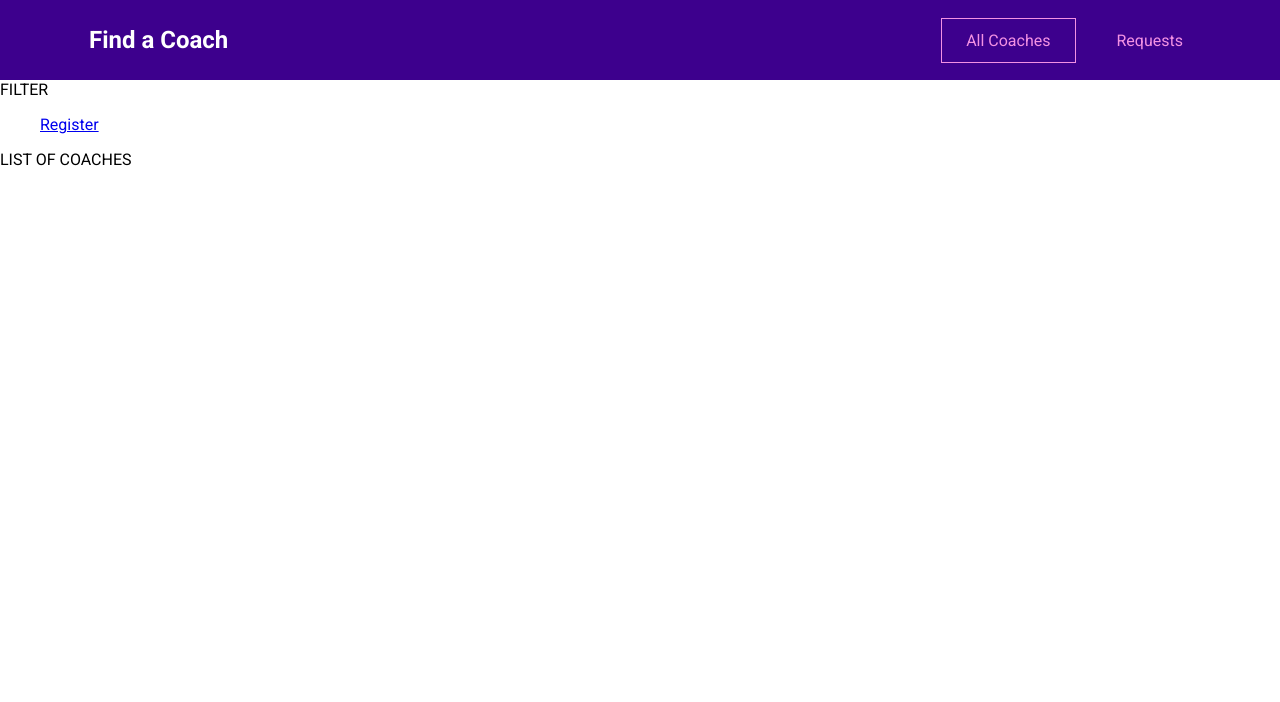
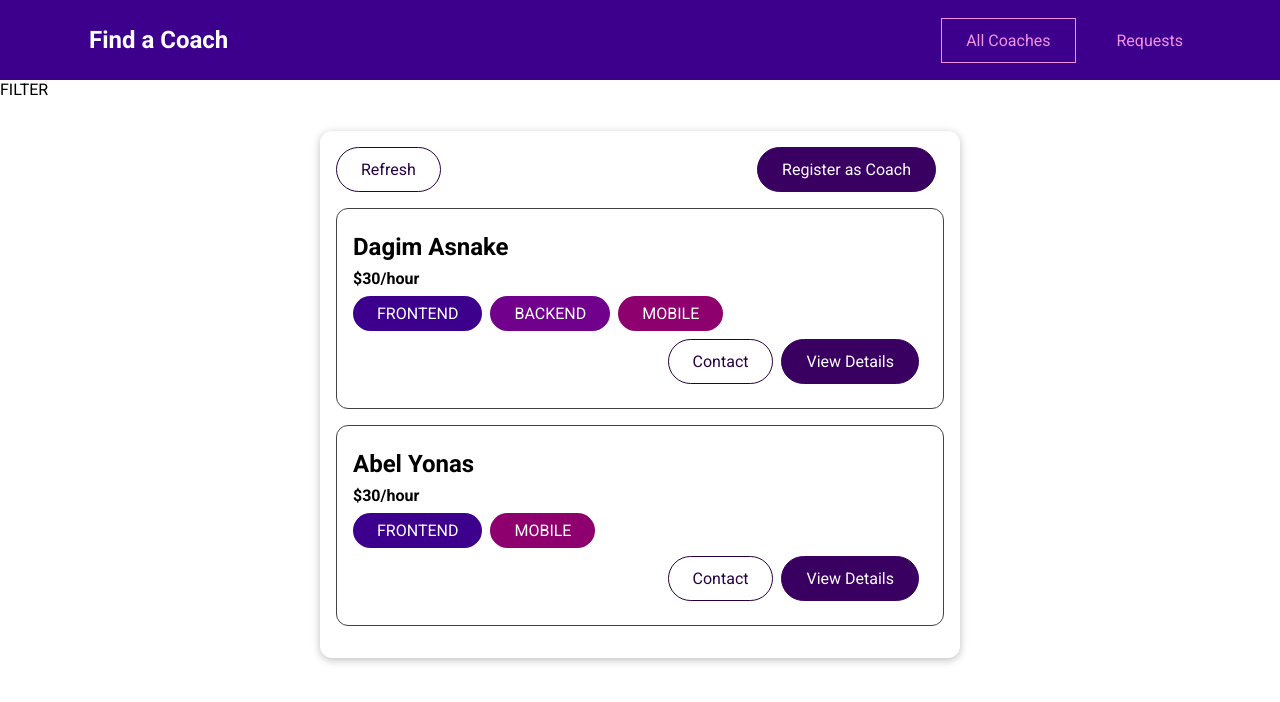
Before and after one commit to DagimAsnake/vueCli-coachApp, a Vue app: page /coaches in a window 1280 px wide. Shown: the top 702 px of the page. Built offline with nearby package versions, Linux system fonts and the light colour scheme.

Commit message:
added different ui components

```diff
--- /dev/null
+++ b/src/components/coaches/CoachItem.vue
@@ -0,0 +1,57 @@
+<template>
+  <li>
+    <h3>{{ fullName }}</h3>
+    <h4>${{ rate }}/hour</h4>
+    <div>
+      <base-badge v-for="area in areas" :key="area" :type="area" :title="area"></base-badge>
+    </div>
+    <div class="actions">
+      <base-button mode="outline" link :to="coachContactLink">Contact</base-button>
+      <base-button link :to="coachDetailsLink">View Details</base-button>
+    </div>
+  </li>
+</template>
+
+<script>
+export default {
+  props: ['id', 'firstName', 'lastName', 'rate', 'areas'],
+  computed: {
+    fullName() {
+      return this.firstName + ' ' + this.lastName;
+    },
+    coachContactLink() {
+      return this.$route.path + '/' + this.id + '/contact'; // /coaches/c1/contact
+    },
+    coachDetailsLink() {
+      return this.$route.path + '/' + this.id; // /coaches/c1
+    },
+  },
+};
+</script>
+
+<style scoped>
+li {
+  margin: 1rem 0;
+  border: 1px solid #424242;
+  border-radius: 12px;
+  padding: 1rem;
+}
+
+h3 {
+  font-size: 1.5rem;
+}
+
+h3,
+h4 {
+  margin: 0.5rem 0;
+}
+
+div {
+  margin: 0.5rem 0;
+}
+
+.actions {
+  display: flex;
+  justify-content: flex-end;
+}
+</style>
--- /dev/null
+++ b/src/components/ui/BaseBadge.vue
@@ -0,0 +1,42 @@
+<template>
+  <span class="badge" :class="type">
+    {{ text }}
+  </span>
+</template>
+
+<script>
+export default {
+  props: ['type', 'title'],
+  computed: {
+    text() {
+      return this.title.toUpperCase();
+    }
+  }
+}
+</script>
+
+<style scoped>
+.badge {
+  background-color: #ccc;
+  color: #252525;
+  border-radius: 30px;
+  padding: 0.5rem 1.5rem;
+  display: inline-block;
+  margin-right: 0.5rem;
+}
+
+.frontend {
+  background-color: #3d008d;
+  color: white;
+}
+
+.backend {
+  background-color: #71008d;
+  color: white;
+}
+
+.mobile {
+  background-color: #8d006e;
+  color: white;
+}
+</style>
--- /dev/null
+++ b/src/components/ui/BaseButton.vue
@@ -0,0 +1,73 @@
+<template>
+  <button v-if="!link" :class="mode">
+    <slot></slot>
+  </button>
+  <router-link v-else :to="to" :class="mode">
+    <slot></slot>
+  </router-link>
+</template>
+
+<script>
+export default {
+  props: {
+    mode: {
+      type: String,
+      required: false,
+      default: null
+    },
+    link: {
+      type: Boolean,
+      required: false,
+      default: false
+    },
+    to: {
+      type: String,
+      required: false,
+      default: '/'
+    }
+  }
+}
+</script>
+
+<style scoped>
+button,
+a {
+  text-decoration: none;
+  padding: 0.75rem 1.5rem;
+  font: inherit;
+  background-color: #3a0061;
+  border: 1px solid #3a0061;
+  color: white;
+  cursor: pointer;
+  border-radius: 30px;
+  margin-right: 0.5rem;
+  display: inline-block;
+}
+
+a:hover,
+a:active,
+button:hover,
+button:active {
+  background-color: #270041;
+  border-color: #270041;
+}
+
+.flat {
+  background-color: transparent;
+  color: #3a0061;
+  border: none;
+}
+
+.outline {
+  background-color: transparent;
+  border-color: #270041;
+  color: #270041;
+}
+
+.flat:hover,
+.flat:active,
+.outline:hover,
+.outline:active {
+  background-color: #edd2ff;
+}
+</style>
--- /dev/null
+++ b/src/components/ui/BaseCard.vue
@@ -0,0 +1,15 @@
+<template>
+  <div class="card">
+    <slot></slot>
+  </div>
+</template>
+
+<style scoped>
+.card {
+  border-radius: 12px;
+  box-shadow: 0 2px 8px rgba(0, 0, 0, 0.26);
+  padding: 1rem;
+  margin: 2rem auto;
+  max-width: 40rem;
+}
+</style>
--- a/src/pages/coaches/CoachesList.vue
+++ b/src/pages/coaches/CoachesList.vue
@@ -1,13 +1,54 @@
 <template>
+  <section>FILTER</section>
   <section>
-    FILTER
-  </section>
-  <section>
-    <div class="control">
-      <ul>
-        <router-link to="/register">Register</router-link>
+    <base-card>
+      <div class="controls">
+        <base-button mode="outline">Refresh</base-button>
+        <base-button link to="/register">Register as Coach</base-button>
+      </div>
+      <ul v-if="hasCoaches">
+        <coach-item
+          v-for="coach in filteredCoaches"
+          :key="coach.id"
+          :id="coach.id"
+          :first-name="coach.firstName"
+          :last-name="coach.lastName"
+          :rate="coach.hourlyRate"
+          :areas="coach.areas"
+        ></coach-item>
       </ul>
-    </div>
-    LIST OF COACHES
+      <h3 v-else>No coaches found.</h3>
+    </base-card>
   </section>
 </template>
+
+<script>
+import CoachItem from '../../components/coaches/CoachItem.vue';
+
+export default {
+  components: {
+    CoachItem,
+  },
+  computed: {
+    filteredCoaches() {
+      return this.$store.getters['coaches/coaches'];
+    },
+    hasCoaches() {
+      return this.$store.getters['coaches/hasCoaches'];
+    },
+  },
+};
+</script>
+
+<style scoped>
+ul {
+  list-style: none;
+  margin: 0;
+  padding: 0;
+}
+
+.controls {
+  display: flex;
+  justify-content: space-between;
+}
+</style>
--- /dev/null
+++ b/src/store/index.js
@@ -0,0 +1,11 @@
+import { createStore } from "vuex";
+
+import coachesModule from "./modules/coaches/index.js";
+
+const store = createStore({
+    modules: {
+        coaches: coachesModule
+    }
+})
+
+export default store
--- /dev/null
+++ b/src/store/modules/coaches/actions.js
@@ -0,0 +1 @@
+export default {}
--- /dev/null
+++ b/src/store/modules/coaches/getters.js
@@ -0,0 +1,8 @@
+export default {
+    coaches(state) {
+        return state.coaches
+    },
+    hasCoaches(state) {
+        return state.coaches && state.coaches.length > 0
+    }
+}
--- /dev/null
+++ b/src/store/modules/coaches/index.js
@@ -0,0 +1,34 @@
+import mutations from './mutations.js'
+import actions from './actions.js'
+import getters from './getters.js'
+
+export default {
+    namespaced: true,
+    state() {
+        return {
+            coaches: [
+                {
+                    id: 'c1',
+                    firstName: 'Dagim',
+                    lastName: 'Asnake',
+                    areas: ['frontend', 'backend', 'mobile'],
+                    description:
+                        "I'm Dagim and I've worked as a fullstack developer for years. Let me help you become a developer as well!",
+                    hourlyRate: 30
+                },
+                {
+                    id: 'c2',
+                    firstName: 'Abel',
+                    lastName: 'Yonas',
+                    areas: ['frontend', 'mobile'],
+                    description:
+                        'I am Abel and as a senior developer in a big tech company, I can help you get your first job or progress in your current role.',
+                    hourlyRate: 30
+                }
+            ]
+        }
+    },
+    mutations,
+    actions,
+    getters
+}
--- /dev/null
+++ b/src/store/modules/coaches/mutations.js
@@ -0,0 +1 @@
+export default {}
```
Also changed, not shown: src/main.js (+9 -0 lines).
